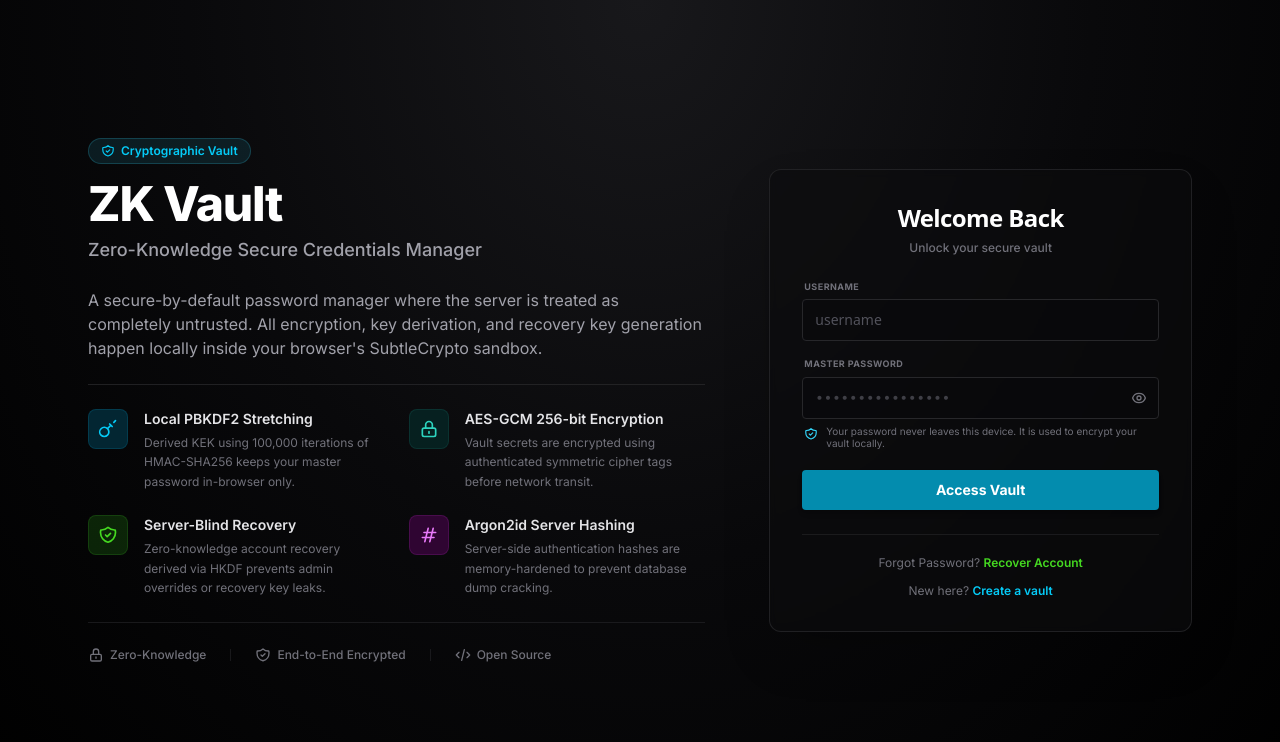
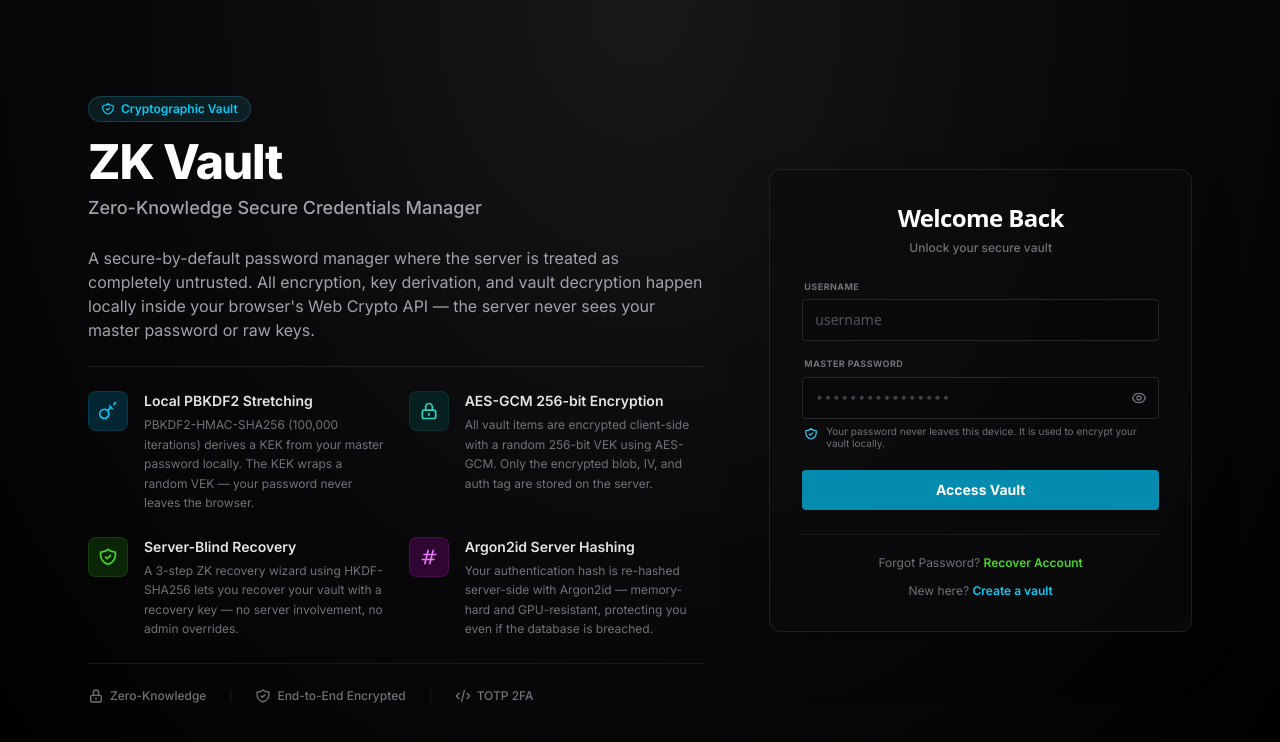
Before and after one commit to Ad1tya244/ZK-Password-Manager, a Next.js app in the folder apps/web/: page / in a window 1280 px wide. Shown: the top 742 px of the page. Built offline with nearby package versions, Linux system fonts and the light colour scheme.

Commit message:
refined login page

```diff
--- a/apps/web/src/app/page.tsx
+++ b/apps/web/src/app/page.tsx
@@ -70,7 +70,7 @@ export default function Home() {
                             </p>
                         </div>
                         <p className="text-zinc-400 text-sm md:text-base leading-relaxed">
-                            A secure-by-default password manager where the server is treated as completely untrusted. All encryption, key derivation, and recovery key generation happen locally inside your browser's SubtleCrypto sandbox.
+                        A secure-by-default password manager where the server is treated as completely untrusted. All encryption, key derivation, and vault decryption happen locally inside your browser's Web Crypto API — the server never sees your master password or raw keys.
                         </p>
 
                         <div className="grid grid-cols-1 md:grid-cols-2 gap-6 pt-6 border-t border-zinc-800/80">
@@ -84,7 +84,7 @@ export default function Home() {
                                 <div className="space-y-1">
                                     <h4 className="text-sm font-semibold text-zinc-200">Local PBKDF2 Stretching</h4>
                                     <p className="text-xs text-zinc-500 leading-relaxed">
-                                        Derived KEK using 100,000 iterations of HMAC-SHA256 keeps your master password in-browser only.
+                                        PBKDF2-HMAC-SHA256 (100,000 iterations) derives a KEK from your master password locally. The KEK wraps a random VEK — your password never leaves the browser.
                                     </p>
                                 </div>
                             </div>
@@ -99,7 +99,7 @@ export default function Home() {
                                 <div className="space-y-1">
                                     <h4 className="text-sm font-semibold text-zinc-200">AES-GCM 256-bit Encryption</h4>
                                     <p className="text-xs text-zinc-500 leading-relaxed">
-                                        Vault secrets are encrypted using authenticated symmetric cipher tags before network transit.
+                                        All vault items are encrypted client-side with a random 256-bit VEK using AES-GCM. Only the encrypted blob, IV, and auth tag are stored on the server.
                                     </p>
                                 </div>
                             </div>
@@ -114,7 +114,7 @@ export default function Home() {
                                 <div className="space-y-1">
                                     <h4 className="text-sm font-semibold text-zinc-200">Server-Blind Recovery</h4>
                                     <p className="text-xs text-zinc-500 leading-relaxed">
-                                        Zero-knowledge account recovery derived via HKDF prevents admin overrides or recovery key leaks.
+                                        A 3-step ZK recovery wizard using HKDF-SHA256 lets you recover your vault with a recovery key — no server involvement, no admin overrides.
                                     </p>
                                 </div>
                             </div>
@@ -129,7 +129,7 @@ export default function Home() {
                                 <div className="space-y-1">
                                     <h4 className="text-sm font-semibold text-zinc-200">Argon2id Server Hashing</h4>
                                     <p className="text-xs text-zinc-500 leading-relaxed">
-                                        Server-side authentication hashes are memory-hardened to prevent database dump cracking.
+                                        Your authentication hash is re-hashed server-side with Argon2id — memory-hard and GPU-resistant, protecting you even if the database is breached.
                                     </p>
                                 </div>
                             </div>
@@ -155,7 +155,7 @@ export default function Home() {
                                 <svg className="w-4 h-4 text-zinc-500" fill="none" viewBox="0 0 24 24" stroke="currentColor">
                                     <path strokeLinecap="round" strokeLinejoin="round" strokeWidth={2} d="M10 20l4-16m4 4l4 4-4 4M6 16l-4-4 4-4" />
                                 </svg>
-                                <span>Open Source</span>
+                                <span>TOTP 2FA</span>
                             </div>
                         </div>
                     </div>
```
